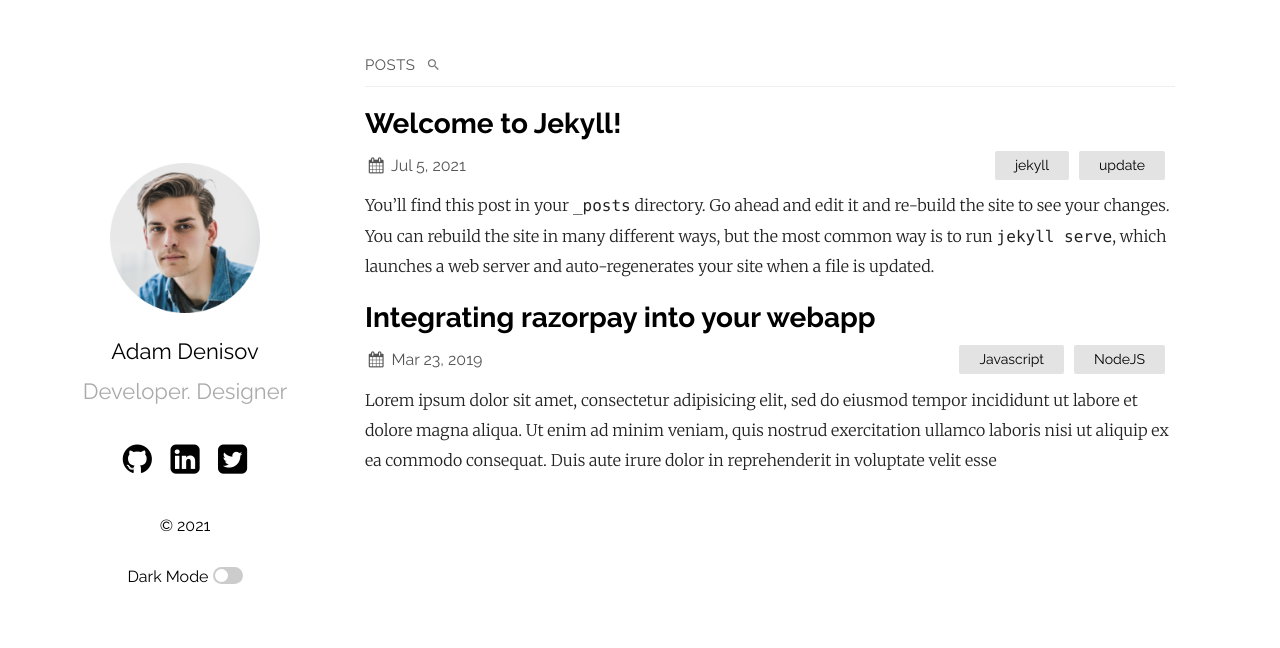
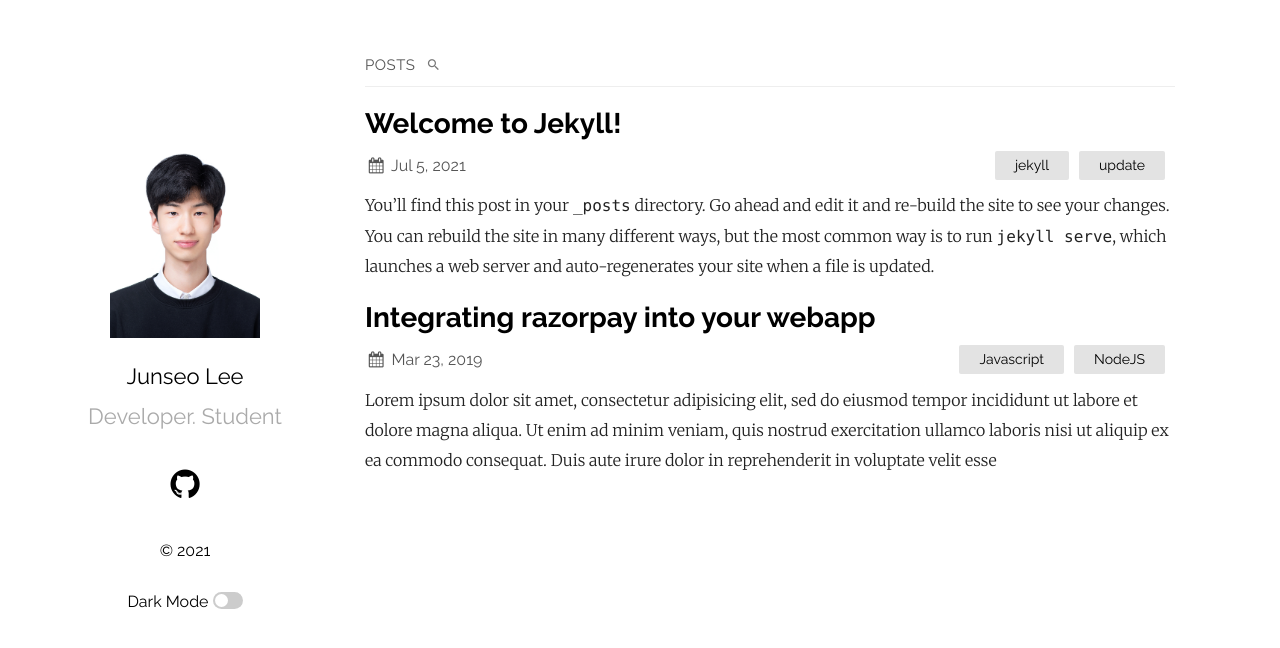
Before and after one commit to jsl013/jsl013.github.io, a Jekyll site: the page built from index.md, in a window 1280 px wide. Shown: the top 648 px of the page. Built offline with Jekyll 4.4.1, drawn with Linux system fonts in a browser that asks for light colours; part of the change alters nothing that is shown.

Commit message:
fix : _config.yml & add portfolio jpg file

```diff
--- a/_config.yml
+++ b/_config.yml
@@ -1,6 +1,6 @@
-title: Your awesome title
-author: GitHub User
-email: your-email@domain.com
+title: jsl013's github.io
+author: jsl013
+email: pjsbeauty@snu.ac.kr
 description: > # this means to ignore newlines until "show_exerpts:"
   Write an awesome description for your new site here. You can edit this
   line in _config.yml. It will appear in your document head meta (for
@@ -12,13 +12,13 @@ show_excerpts: true # set to true to show excerpts on the homepage
 sass:
   sass_dir: _sass
 plainwhite:
-  name: Adam Denisov
-  tagline: Developer. Designer
+  name: Junseo Lee
+  tagline: Developer. Student
   date_format: "%b %-d, %Y"
   sitemap: true # set to true to generate sitemap.xml content
   search: true # set to true to enable searchbar
   dark_mode: true # set to true to add dark mode toggle
-  portfolio_image: "assets/portfolio.png" # the path from the base directory of the site to the image to display (no / at the start)
+  portfolio_image: "assets/JunseoLee.jpg" # the path from the base directory of the site to the image to display (no / at the start)
   html_lang: "en" # set the lang attribute of the <html> tag for the pages. See here for a list of codes: https://www.w3schools.com/tags/ref_country_codes.asp
   condensed_mobile:
     #- home
@@ -26,9 +26,9 @@ plainwhite:
     - post
   # generate social links in footer
   social_links:
-    twitter: samarsault
-    github:  samarsault
-    linkedIn: in/samarsault
+    # twitter: samarsault
+    github: https://github.com/jsl013
+    # linkedIn: in/samarsault
     #dribbble: jekyll
     #flickr:   jekyll
     #instagram: jekyll
```
Also changed, not shown: assets/JunseoLee.jpg (added), assets/portfolio.png (deleted).
